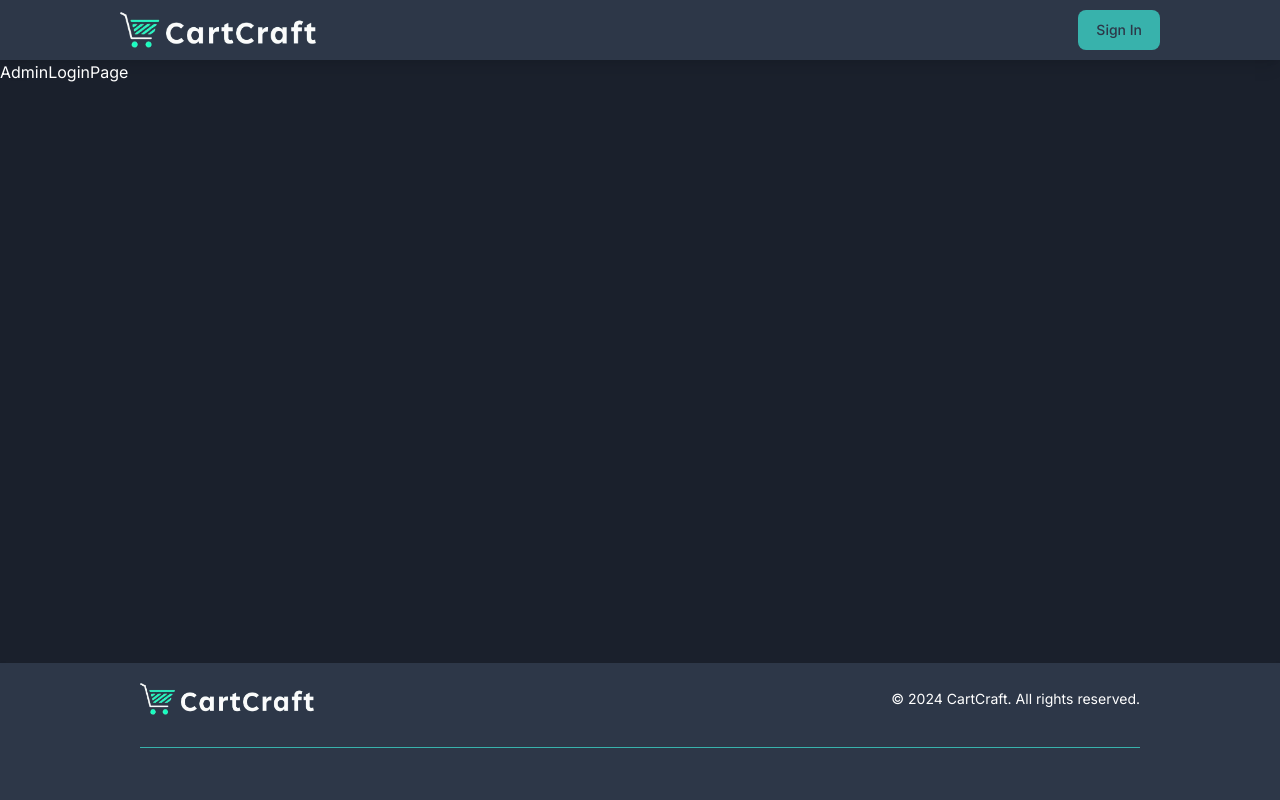
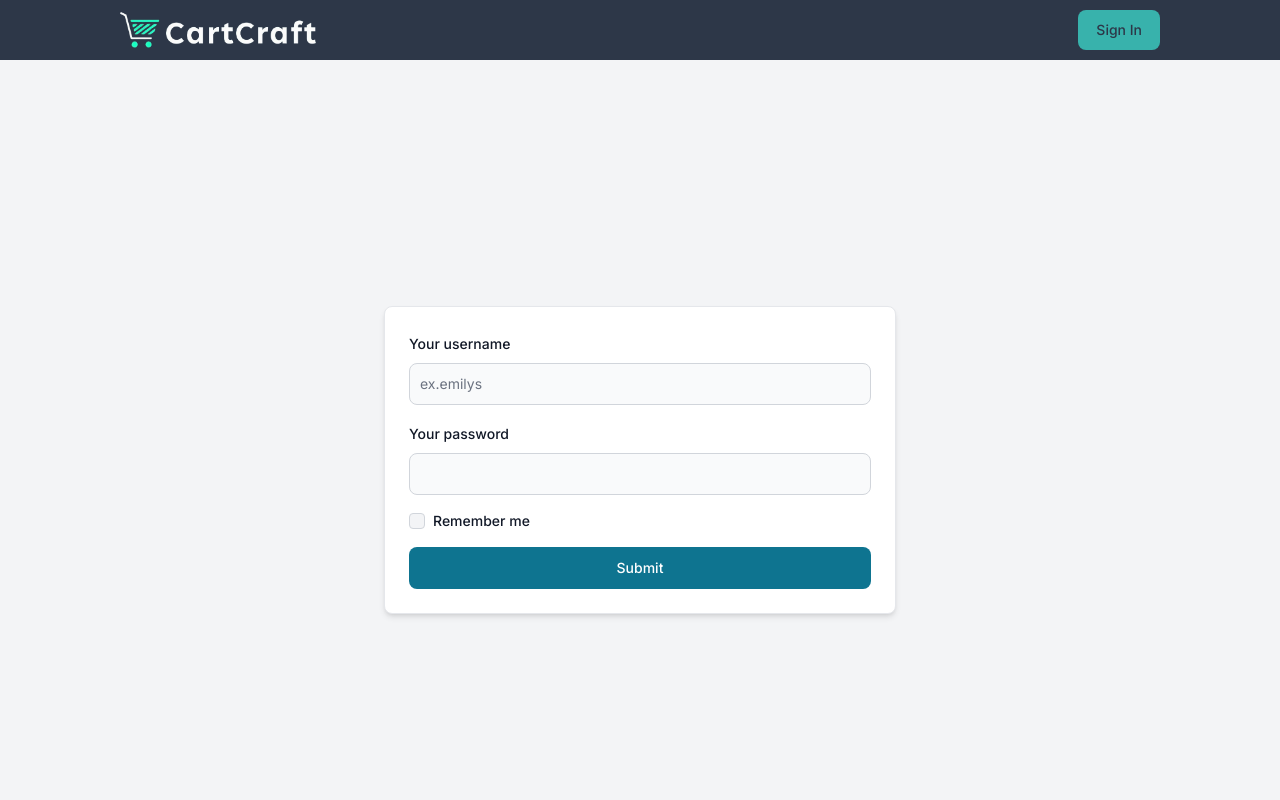
Before and after one commit to abdoSamehDev/cart-craft, a React (Vite) app: page /admin-login in a window 1280 px wide. Shown: the top 800 px of the page. Built offline with nearby package versions, Linux system fonts and the light colour scheme.

Commit message:
loginpage+usefetch

```diff
--- a/src/hooks/useFetch.ts
+++ b/src/hooks/useFetch.ts
@@ -0,0 +1,34 @@
+// useFetch.ts
+import { useState } from "react";
+
+type FetchState<T> = {
+    data: T | null;
+    loading: boolean;
+    error: string | null;
+};
+
+export const useFetch = <T>(url: string, options: RequestInit) => {
+    const [state, setState] = useState<FetchState<T>>({
+        data: null,
+        loading: false,
+        error: null,
+    });
+
+    const fetchData = async (bodyData: Record<string, any>) => {
+        setState({ data: null, loading: true, error: null });
+
+        try {
+            const res = await fetch(url, {
+                ...options,
+                body: JSON.stringify(bodyData),
+            });
+
+            const data = await res.json();
+            setState({ data, loading: false, error: null });
+        } catch (error: any) {
+            setState({ data: null, loading: false, error: error.message });
+        }
+    };
+
+    return [state, fetchData] as const;
+};
--- a/src/pages/admin/loginPage/index.tsx
+++ b/src/pages/admin/loginPage/index.tsx
@@ -1,9 +1,110 @@
-import React from "react";
+import React, { useState, useEffect } from "react";
+import { Button, Card, Checkbox, Label, TextInput } from "flowbite-react";
+import { useFetch } from "../../../hooks/useFetch";
+import { useNavigate } from "react-router-dom";
 
-type Props = {};
+const AdminLoginPage: React.FC = (): JSX.Element => {
+  const [username, setUsername] = useState('');
+  const [password, setPassword] = useState('');
+  const [rememberMe, setRememberMe] = useState(false); // State for remember me
+  const navigate = useNavigate();
 
-const AdminLoginPage: React.FC<Props> = (props: Props): JSX.Element => {
-  return <div>AdminLoginPage</div>;
+  // Using the custom hook
+  const [loginState, fetchLogin] = useFetch<{ token: string }>('https://dummyjson.com/auth/login', {
+    method: 'POST',
+    headers: { 'Content-Type': 'application/json' },
+  });
+
+  // Check for token in localStorage on mount
+  useEffect(() => {
+    const token = localStorage.getItem('authToken');
+    if (token) {
+      // If token exists, redirect to admin-dashboard
+      navigate("/admin-dashboard");
+    }
+
+    // Load saved username from localStorage if Remember Me was previously selected
+    const savedUsername = localStorage.getItem('rememberedUsername');
+    if (savedUsername) {
+      setUsername(savedUsername);
+      setRememberMe(true);
+    }
+  }, [navigate]);
+
+  const handleLogin = (e: React.FormEvent<HTMLFormElement>) => {
+    e.preventDefault();
+
+    // Call the custom hook's fetch function
+    fetchLogin({
+      username: username,
+      password: password,
+      expiresInMins: 30,
+    });
+  };
+
+  // Handle successful login and errors
+  useEffect(() => {
+    if (loginState.data && loginState.data.token) {
+      // Store token in localStorage for persistent login
+      localStorage.setItem('authToken', loginState.data.token);
+
+      // Store username if remember me is checked
+      if (rememberMe) {
+        localStorage.setItem('rememberedUsername', username);
+      } else {
+        localStorage.removeItem('rememberedUsername');
+      }
+
+      // Redirect to admin-dashboard on successful login
+      navigate("/admin-dashboard");
+    }
+  }, [loginState.data, rememberMe, username, navigate]);
+
+  return (
+      <div className="flex items-center justify-center h-screen bg-gray-100">
+        <Card className="max-w-lg w-full"> {/* Increased width */}
+          <form onSubmit={handleLogin} className="flex flex-col gap-4">
+            <div>
+              <div className="mb-2 block">
+                <Label htmlFor="username" value="Your username" />
+              </div>
+              <TextInput
+                  id="username"
+                  type="text"
+                  placeholder="ex.emilys"
+                  required
+                  value={username}
+                  onChange={(e) => setUsername(e.target.value)}
+              />
+            </div>
+            <div>
+              <div className="mb-2 block">
+                <Label htmlFor="password" value="Your password" />
+              </div>
+              <TextInput
+                  id="password"
+                  type="password"
+                  required
+                  value={password}
+                  onChange={(e) => setPassword(e.target.value)}
+              />
+            </div>
+            <div className="flex items-center gap-2">
+              <Checkbox
+                  id="remember"
+                  checked={rememberMe}
+                  onChange={(e) => setRememberMe(e.target.checked)}
+              />
+              <Label htmlFor="remember">Remember me</Label>
+            </div>
+            <Button type="submit" disabled={loginState.loading}>
+              {loginState.loading ? "Logging in..." : "Submit"}
+            </Button>
+            {loginState.error && <p className="text-red-500">{loginState.error.message}</p>}
+          </form>
+        </Card>
+      </div>
+  );
 };
 
 export default AdminLoginPage;
```
